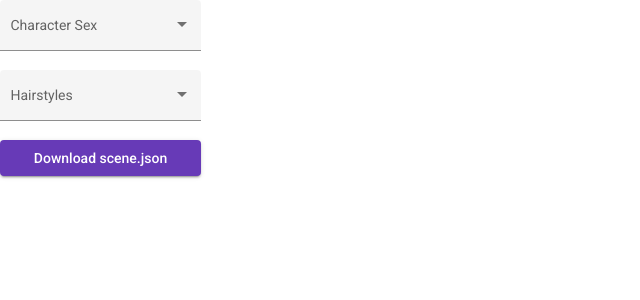
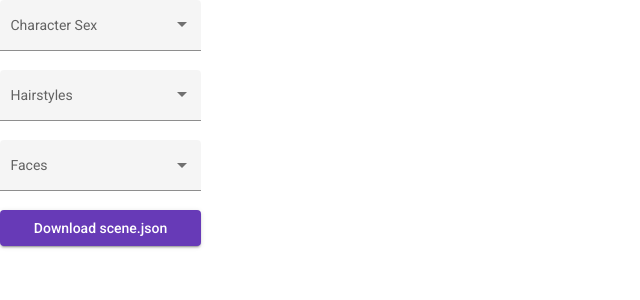
Before and after one commit to thetigeregg/fashionstory, an Angular app: page / in a window 1280 px wide. Shown: the top 300 px of the page, without its empty margins (0-640 px from the left). Built offline with nearby package versions, Linux system fonts and the light colour scheme.

Commit message:
Add faces form field to page

```diff
--- a/src/app/app.component.html
+++ b/src/app/app.component.html
@@ -19,5 +19,16 @@
     </mat-select>
   </mat-form-field>
 
-  <button mat-raised-button color="primary">Download scene.json</button>
+  <mat-form-field appearance="fill">
+    <mat-label>Faces</mat-label>
+    <mat-select formControlName="selectedFaces" multiple>
+      <mat-option *ngFor="let face of faces" [value]="face">{{
+        face.name
+      }}</mat-option>
+    </mat-select>
+  </mat-form-field>
+
+  <button mat-raised-button color="primary" (click)="generateScene()">
+    Download scene.json
+  </button>
 </div>
```
